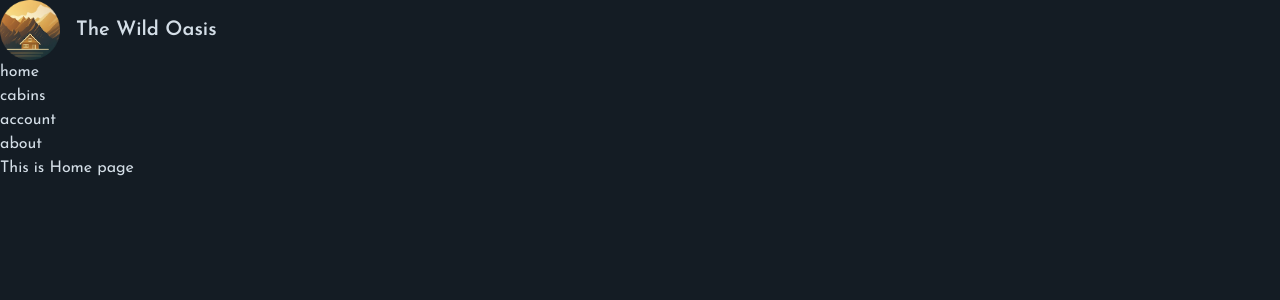
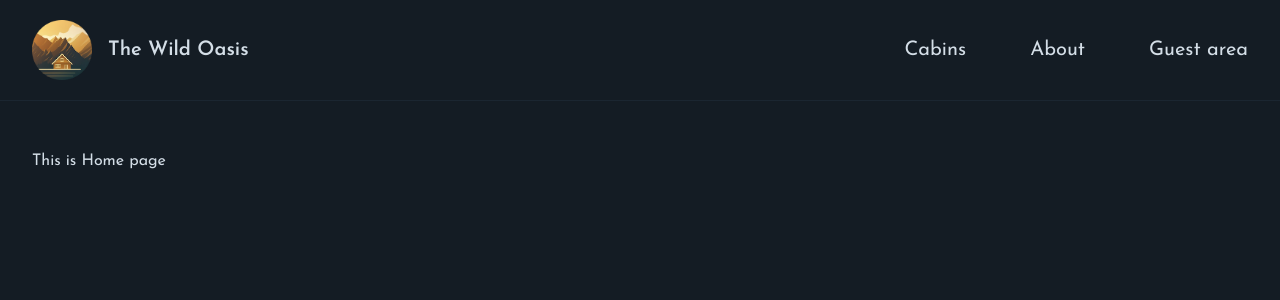
Before and after one commit to PoryaNikmaram/hotel-oasis, a Next.js app: page / in a window 1280 px wide. Shown: the top 300 px of the page. Built offline with nearby package versions, Linux system fonts and the light colour scheme.

Commit message:
improve navigation (#2)

```diff
--- /dev/null
+++ b/app/_components/Header.js
@@ -0,0 +1,15 @@
+import Navigation from '@/app/_components/Navigation';
+import Logo from '@/app/_components/Logo';
+
+function Header() {
+  return (
+    <header className='border-b border-primary-900 px-8 py-5'>
+      <div className='flex justify-between items-center max-w-7xl mx-auto'>
+        <Logo />
+        <Navigation />
+      </div>
+    </header>
+  );
+}
+
+export default Header;
--- a/app/_components/Navigation.js
+++ b/app/_components/Navigation.js
@@ -2,19 +2,30 @@
 
 export default function Navigation() {
   return (
-    <ul>
+    <nav className="z-10 text-xl">
+      <ul className="flex gap-16 items-center">
         <li>
-        <Link href="/">home</Link>
+          <Link
+            href="/cabins"
+            className="hover:text-accent-400 transition-colors"
+          >
+            Cabins
+          </Link>
         </li>
         <li>
-        <Link href="/cabins">cabins</Link>
+          <a href="/about" className="hover:text-accent-400 transition-colors">
+            About
+          </a>
         </li>
         <li>
-        <Link href="/account">account</Link>
-      </li>
-      <li>
-        <Link href="/about">about</Link>
+          <Link
+            href="/account"
+            className="hover:text-accent-400 transition-colors"
+          >
+            Guest area
+          </Link>
         </li>
       </ul>
+    </nav>
   );
 }
--- a/app/layout.js
+++ b/app/layout.js
@@ -1,8 +1,5 @@
-import Logo from "./_components/Logo";
-import Navigation from "./_components/Navigation";
-
+import Header from "./_components/Header";
 import "@/app/_styles/globals.css";
-
 import { Josefin_Sans } from "next/font/google";
 
 const josefin = Josefin_Sans({
@@ -22,13 +19,12 @@
   return (
     <html lang="en">
       <body
-        className={` ${josefin.className} bg-primary-950 text-primary-100 min-h-screen`}
+        className={` ${josefin.className} bg-primary-950 text-primary-100 min-h-screen flex flex-col antialiased`}
       >
-        <header>
-          <Logo />
-        </header>
-        <Navigation />
-        <main>{children}</main>
+        <Header />
+        <div className="flex-1 px-8 py-12">
+          <main className="max-w-7xl mx-auto">{children}</main>
+        </div>
       </body>
     </html>
   );
```
Lines whose indentation alone changed are shown as unchanged.
